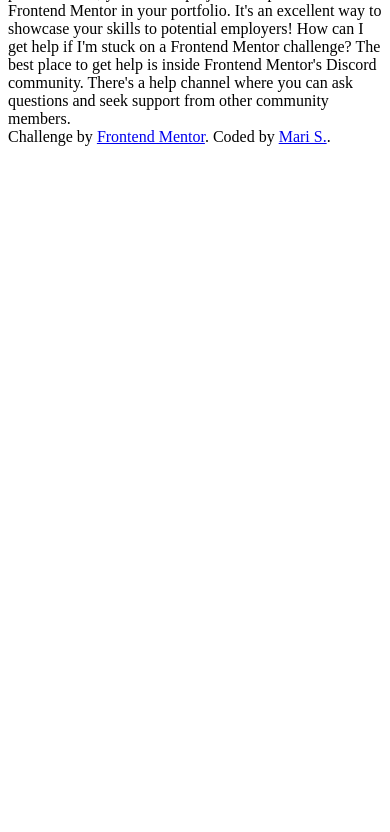
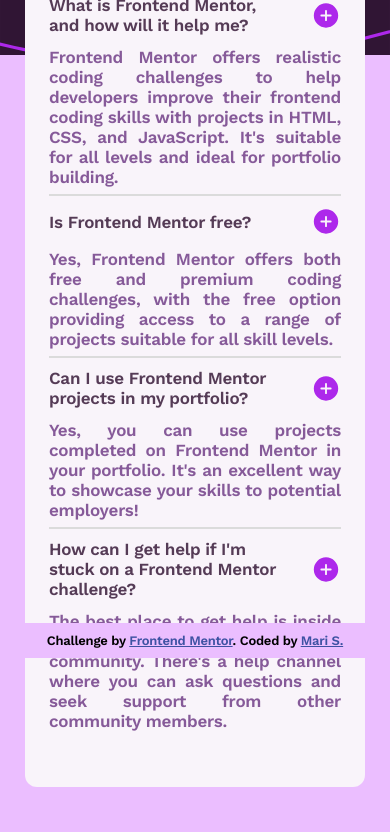
Before and after one commit to Mari525/Faq-accordion, a plain HTML site: page index.html in a window 390 px wide. Shown: the part 186-1018 px from the top of the page. Before the commit the page ends 844 px from the top, so only its background shows below. Drawn offline with nearby package versions, Linux system fonts and the light colour scheme.

Commit message:
mobile styles done

```diff
--- a/index.html
+++ b/index.html
@@ -8,42 +8,68 @@
 
   <title>FAQ accordion | Frontend Mentor</title>
 
-  <link rel="stylesheet" href="styles/style.css">
+  <link rel="preconnect" href="https://fonts.googleapis.com">
+  <link rel="preconnect" href="https://fonts.gstatic.com" crossorigin>
+  <link href="https://fonts.googleapis.com/css2?family=Work+Sans:wght@600;700&display=swap" rel="stylesheet">
+  <link rel="stylesheet" href="style/style.css">
 
-  <style>
-    .attribution { font-size: 11px; text-align: center; }
-    .attribution a { color: hsl(228, 45%, 44%); }
-  </style>
 </head>
 <body>
 
-  FAQs
+  <main class="faq">
 
-  What is Frontend Mentor, and how will it help me?
+    <svg xmlns="http://www.w3.org/2000/svg" width="40" height="41" fill="none" viewBox="0 0 40 41"><path fill="#AD28EB" d="M37.5 20.5a2.467 2.467 0 0 1-1.64 2.344l-9.913 3.604-3.603 9.911a2.5 2.5 0 0 1-4.688 0l-3.604-9.922-9.911-3.593a2.5 2.5 0 0 1 0-4.688l9.921-3.604 3.594-9.911a2.5 2.5 0 0 1 4.688 0l3.604 9.921 9.911 3.594A2.467 2.467 0 0 1 37.5 20.5Z"/></svg>
+    <h1 class="faq__heading">FAQs</h1>
 
+    <ul class="faq__list">
+      <li class="faq__item">
+        <p class="faq__question">What is Frontend Mentor, and how will it help me?</p>
+        <button class="faq__btn">
+          <svg xmlns="http://www.w3.org/2000/svg" width="30" height="31" fill="none" viewBox="0 0 30 31"><path fill="#AD28EB" d="M15 3.313A12.187 12.187 0 1 0 27.188 15.5 12.203 12.203 0 0 0 15 3.312Zm4.688 13.124h-3.75v3.75a.938.938 0 0 1-1.876 0v-3.75h-3.75a.938.938 0 0 1 0-1.875h3.75v-3.75a.938.938 0 0 1 1.876 0v3.75h3.75a.938.938 0 0 1 0 1.876Z"/></svg>
+        </button>
+        <p class="faq__answer">
           Frontend Mentor offers realistic coding challenges to help developers improve their
           frontend coding skills with projects in HTML, CSS, and JavaScript. It's suitable for
           all levels and ideal for portfolio building.
-
-  Is Frontend Mentor free?
-
+        </p>
+      </li>
+      <li class="faq__item">
+        <p class="faq__question">Is Frontend Mentor free?</p>
+        <button class="faq__btn">
+          <svg xmlns="http://www.w3.org/2000/svg" width="30" height="31" fill="none" viewBox="0 0 30 31"><path fill="#AD28EB" d="M15 3.313A12.187 12.187 0 1 0 27.188 15.5 12.203 12.203 0 0 0 15 3.312Zm4.688 13.124h-3.75v3.75a.938.938 0 0 1-1.876 0v-3.75h-3.75a.938.938 0 0 1 0-1.875h3.75v-3.75a.938.938 0 0 1 1.876 0v3.75h3.75a.938.938 0 0 1 0 1.876Z"/></svg>
+        </button>
+        <p class="faq__answer">
           Yes, Frontend Mentor offers both free and premium coding challenges, with the free
           option providing access to a range of projects suitable for all skill levels.
-
-  Can I use Frontend Mentor projects in my portfolio?
-
+        </p>
+      </li>
+      <li class="faq__item">
+        <p class="faq__question">Can I use Frontend Mentor projects in my portfolio?</p>
+        <button class="faq__btn">
+          <svg xmlns="http://www.w3.org/2000/svg" width="30" height="31" fill="none" viewBox="0 0 30 31"><path fill="#AD28EB" d="M15 3.313A12.187 12.187 0 1 0 27.188 15.5 12.203 12.203 0 0 0 15 3.312Zm4.688 13.124h-3.75v3.75a.938.938 0 0 1-1.876 0v-3.75h-3.75a.938.938 0 0 1 0-1.875h3.75v-3.75a.938.938 0 0 1 1.876 0v3.75h3.75a.938.938 0 0 1 0 1.876Z"/></svg>
+        </button>
+        <p class="faq__answer">
           Yes, you can use projects completed on Frontend Mentor in your portfolio. It's an excellent
           way to showcase your skills to potential employers!
-
-  How can I get help if I'm stuck on a Frontend Mentor challenge?
-
+        </p>
+      </li>
+      <li class="faq__item">
+        <p class="faq__question">How can I get help if I'm stuck on a Frontend Mentor challenge?</p>
+        <button class="faq__btn">
+          <svg xmlns="http://www.w3.org/2000/svg" width="30" height="31" fill="none" viewBox="0 0 30 31"><path fill="#AD28EB" d="M15 3.313A12.187 12.187 0 1 0 27.188 15.5 12.203 12.203 0 0 0 15 3.312Zm4.688 13.124h-3.75v3.75a.938.938 0 0 1-1.876 0v-3.75h-3.75a.938.938 0 0 1 0-1.875h3.75v-3.75a.938.938 0 0 1 1.876 0v3.75h3.75a.938.938 0 0 1 0 1.876Z"/></svg>
+        </button>
+        <p class="faq__answer">
           The best place to get help is inside Frontend Mentor's Discord community. There's a help
           channel where you can ask questions and seek support from other community members.
+        </p>
+      </li>
+    </ul>
 
+  </main>
 
-  <div class="footer">
+  <footer class="footer">
     Challenge by <a href="https://www.frontendmentor.io?ref=challenge" target="_blank">Frontend Mentor</a>.
-    Coded by <a href="github.io/mari525">Mari S.</a>.
-  </div>
+    Coded by <a href="https://github.com/Mari525" target="_blank">Mari S.</a>
+  </footer>
 </body>
 </html>
--- /dev/null
+++ b/style/style.scss
@@ -0,0 +1,122 @@
+* {
+  margin: 0;
+  padding: 0;
+  box-sizing: border-box;
+}
+
+html {
+  font-size: 62.5%;
+}
+
+body {
+  padding: 100px 0;
+
+  display: flex;
+  justify-content: center;
+  align-items: center;
+
+  font-family: 'Work Sans', Arial, Helvetica, sans-serif;
+  font-weight: 600;
+  letter-spacing: -0.24px;
+
+  background-color: #EBBEFF;
+  background-image: url('../images/background-pattern-mobile.svg');
+  background-repeat: no-repeat;
+  background-size: 100%;
+}
+
+.faq {
+  margin: 0 25px;
+  padding: 30px 24px 56px;
+
+  display: grid;
+  grid-template-columns: 56px auto;
+  align-items: center;
+
+  border-radius: 12px;
+  background-color: #F9F4FA;
+
+  &__heading {
+    display: inline-block;
+
+    font-size: 3.2rem;
+    font-weight: 700;
+    line-height: 1;
+  }
+
+  &__list {
+    grid-column: span 2;
+    list-style: none;
+  }
+
+  &__item {
+    font-size: 1.7rem;
+
+    display: grid;
+    grid-template-columns: 1fr auto;
+    column-gap: 28px;
+    row-gap: 12px;
+    align-items: center;
+
+    padding-top: 10px;
+  }
+
+  &__btn {
+    background: none;
+    border: none;
+    cursor: pointer;
+
+    display: flex;
+    justify-content: center;
+    align-items: center;
+  }
+
+  &__item:not(:last-of-type) {
+    padding-bottom: 7px;
+    border-bottom: 2px solid rgba(218, 218, 218, 0.97);
+  }
+
+  &__question {
+    color: rgba(52, 22, 53, 0.83);
+
+
+    &--active {
+      color: #000000;
+    }
+
+  }
+
+  &__answer {
+    grid-column: span 2;
+
+    color: rgba(75, 11, 103, 0.66);
+    text-align: justify;
+  }
+}
+
+.footer {
+  font-size: 1.3rem;
+  text-align: center;
+  background-color: inherit;
+
+  position: fixed;
+  bottom: 0;
+  padding: 10px 0;
+  width: 100%;
+
+  a {
+    color: #3e52a3;
+  }
+}
+
+@media (min-width: 768px) {
+
+  body {
+    background-image: url('../images/background-pattern-desktop.svg');
+    background-size: auto;
+  }
+}
+
+// @media (min-width: 1024px) {
+
+// }
```
Also changed, not shown: style/style.css (added), 1 other file. Lines whose indentation alone changed are shown as unchanged.
